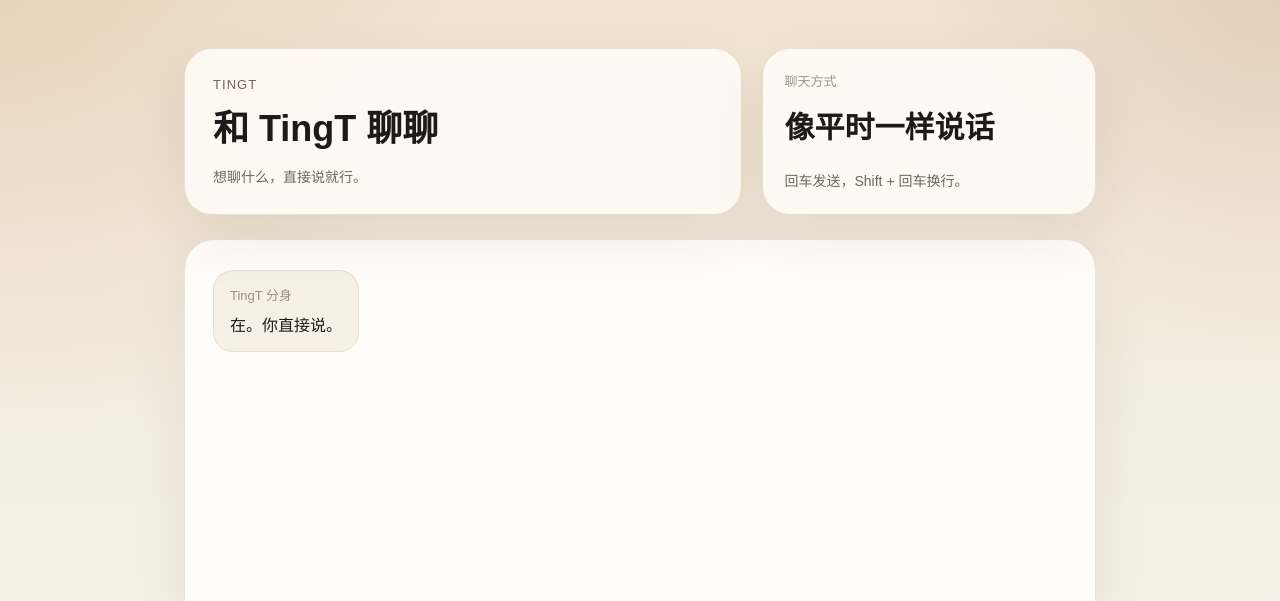
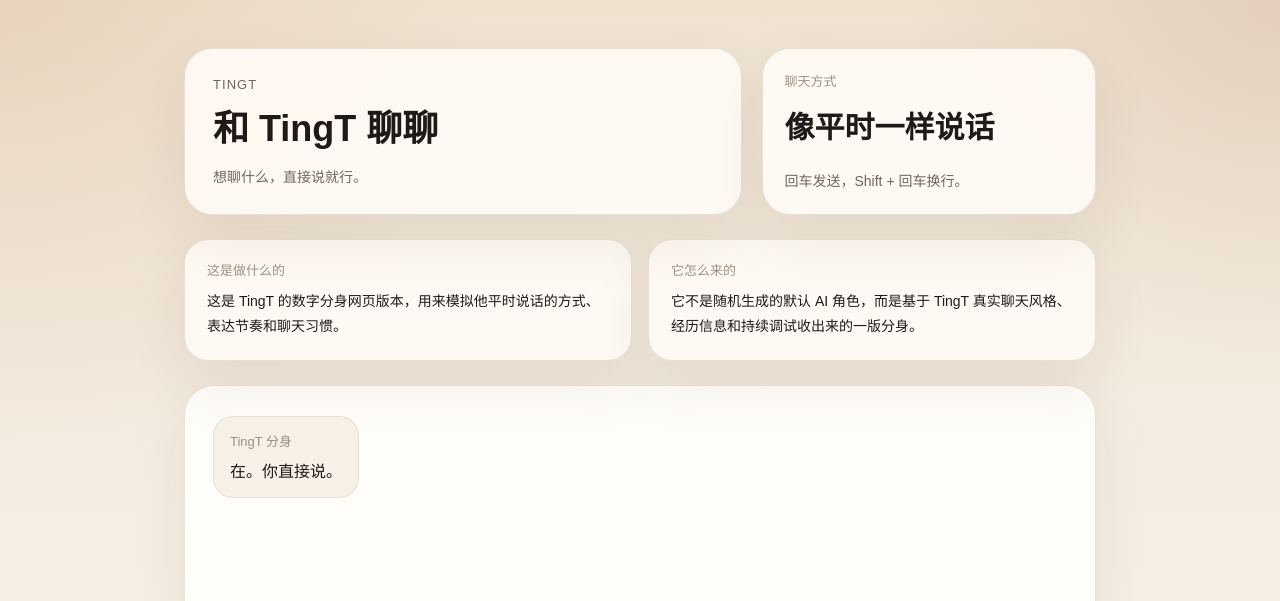
Before and after one commit to 1040duyuan-design/tingt, a FastAPI app: page / in a window 1280 px wide. Shown: the top 601 px of the page. Run offline with FastAPI, Linux system fonts and the light colour scheme.

Commit message:
Add intro section to landing page

```diff
--- a/static/app.css
+++ b/static/app.css
@@ -59,6 +59,34 @@ body {
   display: flex;
   flex-direction: column;
   justify-content: space-between;
+}
+
+.intro-card {
+  display: grid;
+  grid-template-columns: 1fr 1fr;
+  gap: 16px;
+  margin-bottom: 24px;
+}
+
+.intro-block {
+  border: 1px solid var(--line);
+  border-radius: 24px;
+  background: var(--card);
+  box-shadow: var(--shadow);
+  padding: 20px 22px;
+}
+
+.intro-label {
+  margin: 0 0 10px;
+  font-size: 13px;
+  color: #9f9488;
+}
+
+.intro-text {
+  margin: 0;
+  font-size: 14px;
+  line-height: 1.8;
+  color: var(--ink);
 }
 
 .eyebrow {
@@ -284,6 +312,15 @@ button:disabled {
     padding: 20px 18px;
   }
 
+  .intro-card {
+    grid-template-columns: 1fr;
+    gap: 12px;
+  }
+
+  .intro-block {
+    padding: 18px 16px;
+  }
+
   h1 {
     font-size: 28px;
   }
--- a/templates/index.html
+++ b/templates/index.html
@@ -4,7 +4,7 @@
     <meta charset="utf-8" />
     <meta name="viewport" content="width=device-width, initial-scale=1" />
     <title>{{ title }}</title>
-    <link rel="stylesheet" href="/static/app.css?v=20260415d" />
+    <link rel="stylesheet" href="/static/app.css?v=20260415e" />
   </head>
   <body>
     <main class="page">
@@ -18,6 +18,17 @@
           <p class="note-label">聊天方式</p>
           <p class="note-value">像平时一样说话</p>
           <p class="note-text">回车发送，Shift + 回车换行。</p>
+        </div>
+      </section>
+
+      <section class="intro-card">
+        <div class="intro-block">
+          <p class="intro-label">这是做什么的</p>
+          <p class="intro-text">这是 TingT 的数字分身网页版本，用来模拟他平时说话的方式、表达节奏和聊天习惯。</p>
+        </div>
+        <div class="intro-block">
+          <p class="intro-label">它怎么来的</p>
+          <p class="intro-text">它不是随机生成的默认 AI 角色，而是基于 TingT 真实聊天风格、经历信息和持续调试收出来的一版分身。</p>
         </div>
       </section>
 
@@ -48,6 +59,6 @@
         </form>
       </section>
     </main>
-    <script src="/static/app.js?v=20260415d"></script>
+    <script src="/static/app.js?v=20260415e"></script>
   </body>
 </html>
```
